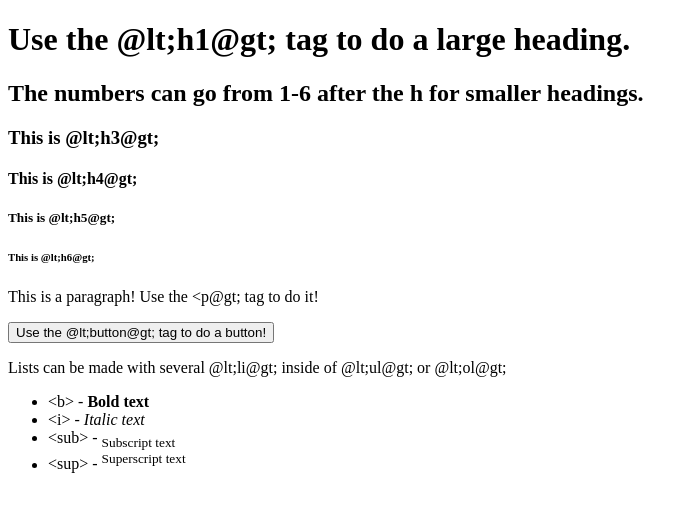
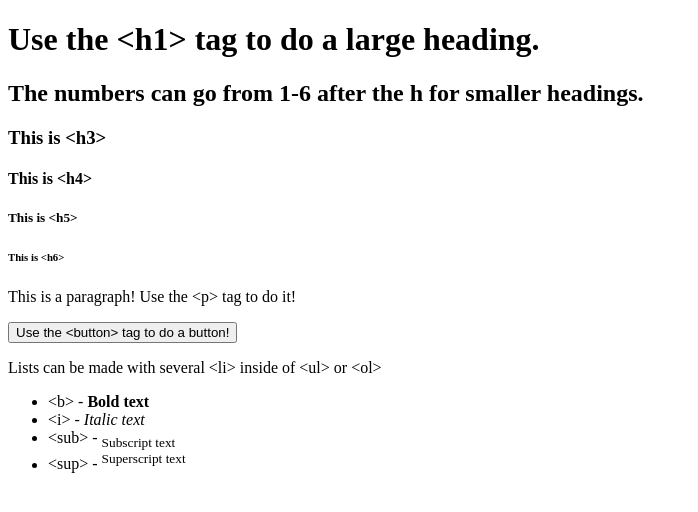
Before and after one commit to Ufuueueuru/Website, a plain HTML site: page index.html in a window 1280 px wide. Shown: the whole page, without its empty margins (0-698 px from the left). Drawn offline with Linux system fonts and the light colour scheme.

Commit message:
Update index.html

```diff
--- a/index.html
+++ b/index.html
@@ -5,16 +5,16 @@
 
   </head>
   <body>
-    <h1>Use the @lt;h1@gt; tag to do a large heading.</h1>
+    <h1>Use the &lt;h1&gt; tag to do a large heading.</h1>
     <h2>The numbers can go from 1-6 after the h for smaller headings.</h2>
-    <h3>This is @lt;h3@gt;</h3>
-    <h4>This is @lt;h4@gt;</h4>
-    <h5>This is @lt;h5@gt;</h5>
-    <h6>This is @lt;h6@gt;</h6>
-    <p>This is a paragraph! Use the &lt;p@gt; tag to do it!</p>
-    <button>Use the @lt;button@gt; tag to do a button!</button>
+    <h3>This is &lt;h3&gt;</h3>
+    <h4>This is &lt;h4&gt;</h4>
+    <h5>This is &lt;h5&gt;</h5>
+    <h6>This is &lt;h6&gt;</h6>
+    <p>This is a paragraph! Use the &lt;p&gt; tag to do it!</p>
+    <button>Use the &lt;button&gt; tag to do a button!</button>
 
-    <p>Lists can be made with several @lt;li@gt; inside of @lt;ul@gt; or @lt;ol@gt;</p>
+    <p>Lists can be made with several &lt;li&gt; inside of &lt;ul&gt; or &lt;ol&gt;</p>
     <ul>
       <li>&lt;b&gt; - <b>Bold text</b></li>
       <li>&lt;i&gt; - <i>Italic text</i></li>
```
